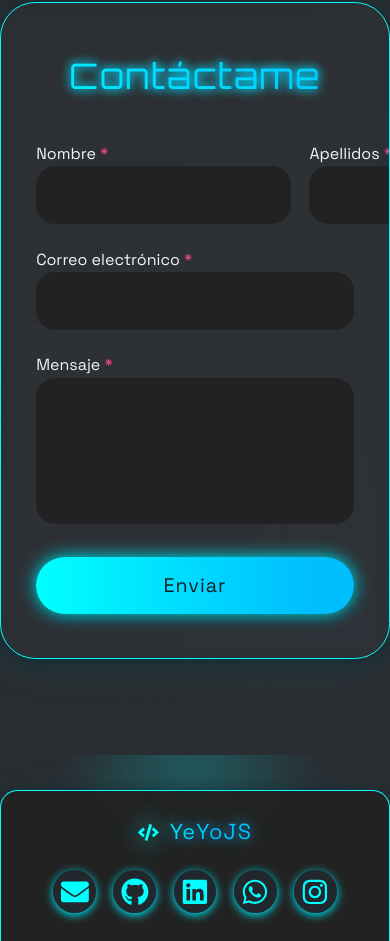
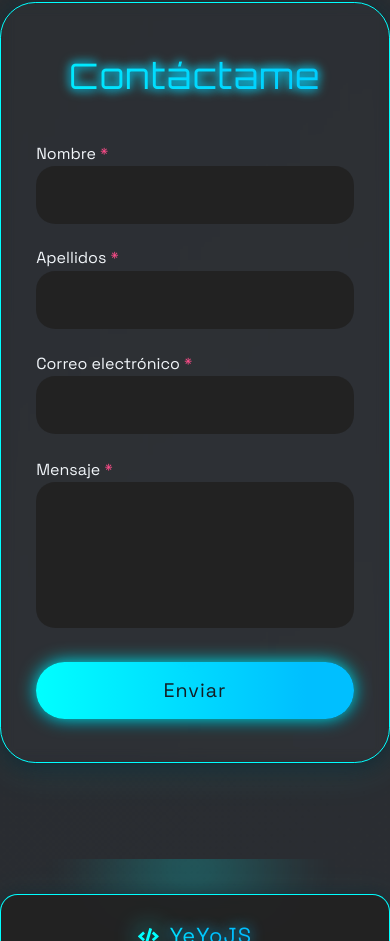
Before and after one commit to Yeyo-js/portfolio_end, a React (Vite) app: page / in a window 390 px wide. Shown: the part 5269-6210 px from the top of the page. Built offline with nearby package versions, Linux system fonts and the light colour scheme.

Commit message:
ADD: se actualizaron los estilos del los archivos contact.css y ThemeSwitcher.css

```diff
--- a/src/components/Contact.css
+++ b/src/components/Contact.css
@@ -192,7 +192,12 @@
 
 /* Responsive para móvil */
 @media (max-width: 700px) {
-  .contact-section { padding: 1.18rem 0.6rem; }
-  .form-row { flex-direction: column; gap: 0.7rem; }
+  .contact-section { padding: 1.18rem 0.6rem;
+    }
+  .contact-row { flex-direction: column; gap: 0.7rem; }
   .contact-title { font-size: 1.5rem; }
+  .contact__row{
+    display: flex;
+    flex-direction: column;
+  }
 }
--- a/src/components/ThemeSwitcher.css
+++ b/src/components/ThemeSwitcher.css
@@ -70,12 +70,13 @@ border: var(--color-primary) 1.5px solid;
     height: 100%;
     border-radius: 0;
     padding: 1.2rem;
-    box-shadow: none;
+
     animation: fadeInMenu 0.3s ease-in-out;
   }
 
   .theme-switcher__option {
     justify-content: center;
+    background-color: var(--color-background-card);
     font-size: 1.2rem;
   }
 }
```
